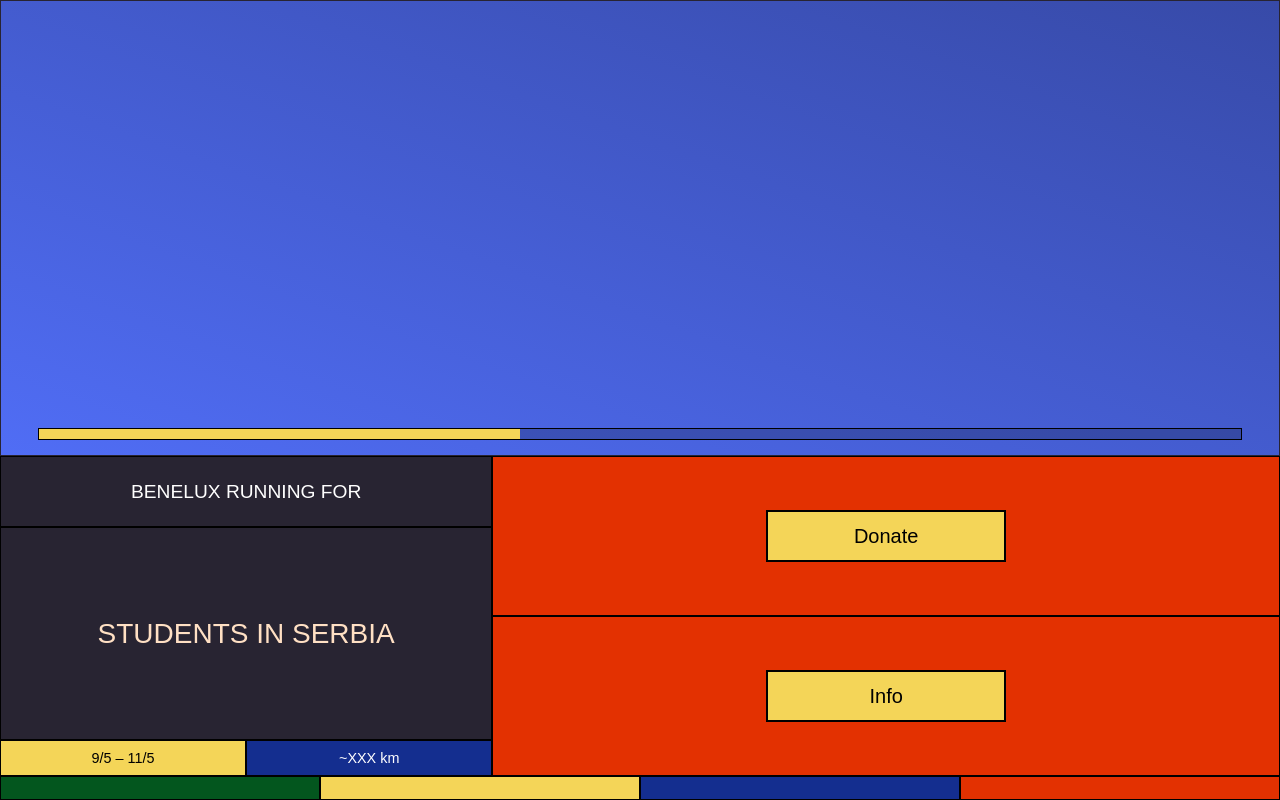
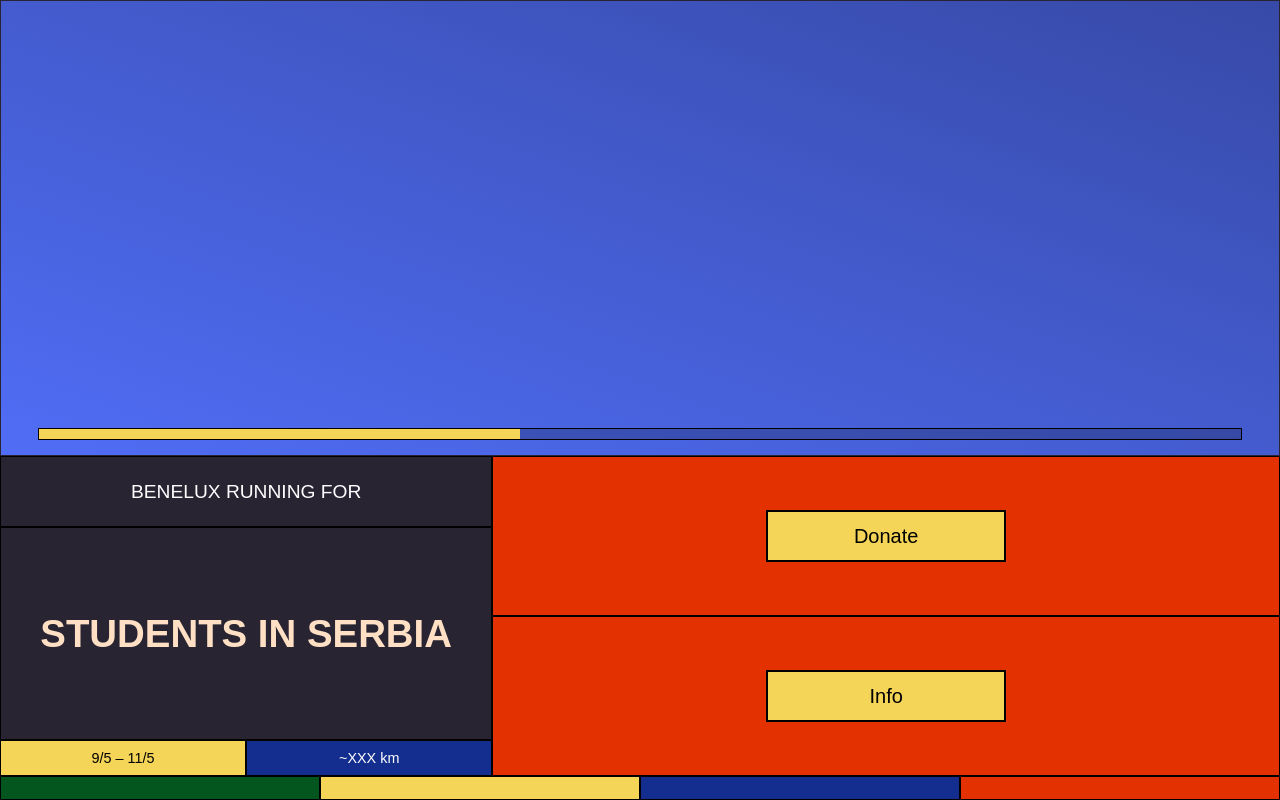
Before and after one commit to Chevuu/Running-Page, a React (Create React App) app: page / in a window 1280 px wide. Built offline with nearby package versions, Linux system fonts and the light colour scheme.

Commit message:
Center and bold text

```diff
--- a/src/App.css
+++ b/src/App.css
@@ -84,6 +84,9 @@
   grid-template-rows: 1fr 3fr 0.5fr;
   height: 100%;
 }
+.middle-left > .box.black:nth-child(2) {
+  font-weight: bold;
+}
 .small-row {
   display: grid;
   grid-template-columns: repeat(2, 1fr);
@@ -141,7 +144,13 @@
   font-family: sans-serif;
 }
 .box.red      { background: var(--red);      }
-.box.black    { background: var(--black);    }
+.box.black    {
+  background: var(--black);
+  display: flex;
+  justify-content: center;
+  align-items: center;
+  text-align: center;
+}
 .box.yellow   { background: var(--yellow);   }
 .box.green    { background: var(--green);    }
 .box.darkblue { background: var(--darkblue); }
--- a/src/App.js
+++ b/src/App.js
@@ -62,7 +62,7 @@ function App() {
           <Box color="black" fontSize="1.2rem" fontColor="#fff">
             BENELUX RUNNING FOR
           </Box>
-          <Box color="black" fontSize="1.75rem" fontColor="#ffe0c4">
+          <Box color="black" fontSize="3vw" fontColor="#ffe0c4">
             STUDENTS IN SERBIA
           </Box>
           <div className="small-row">
```
